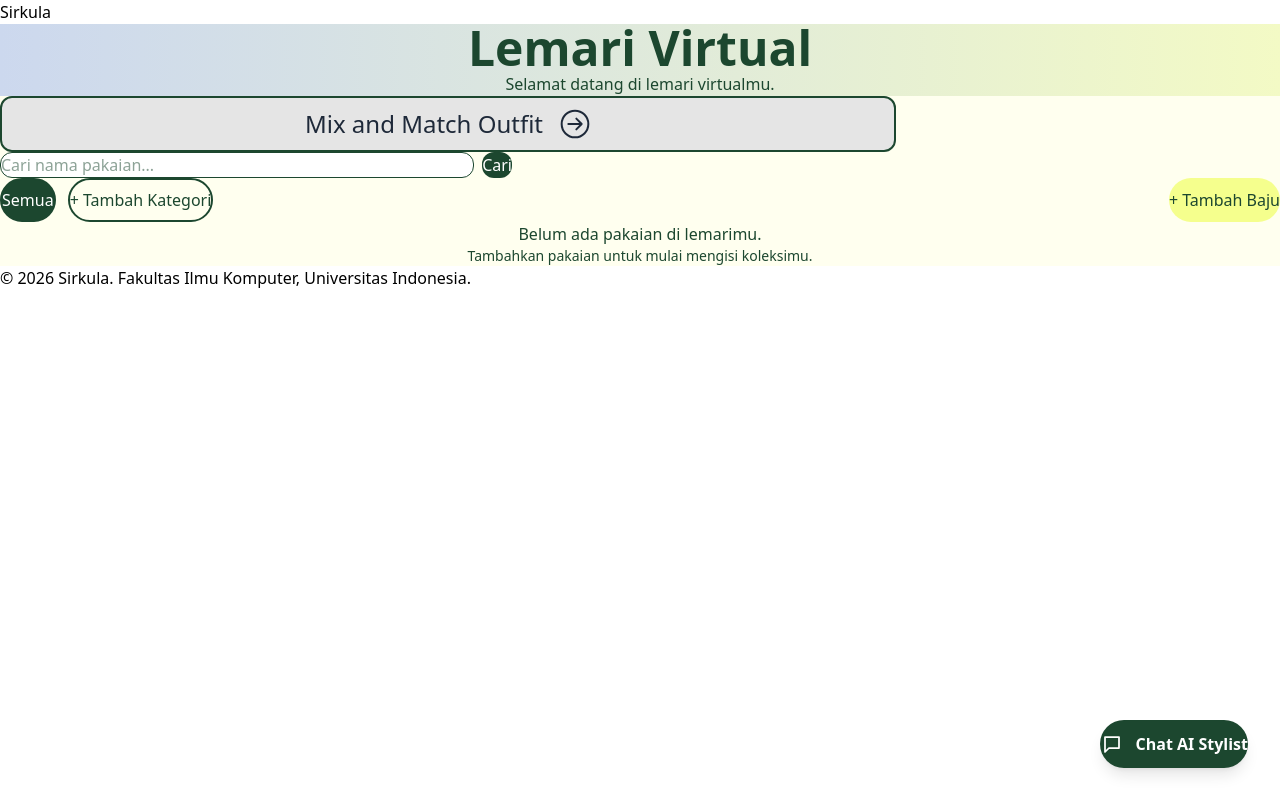
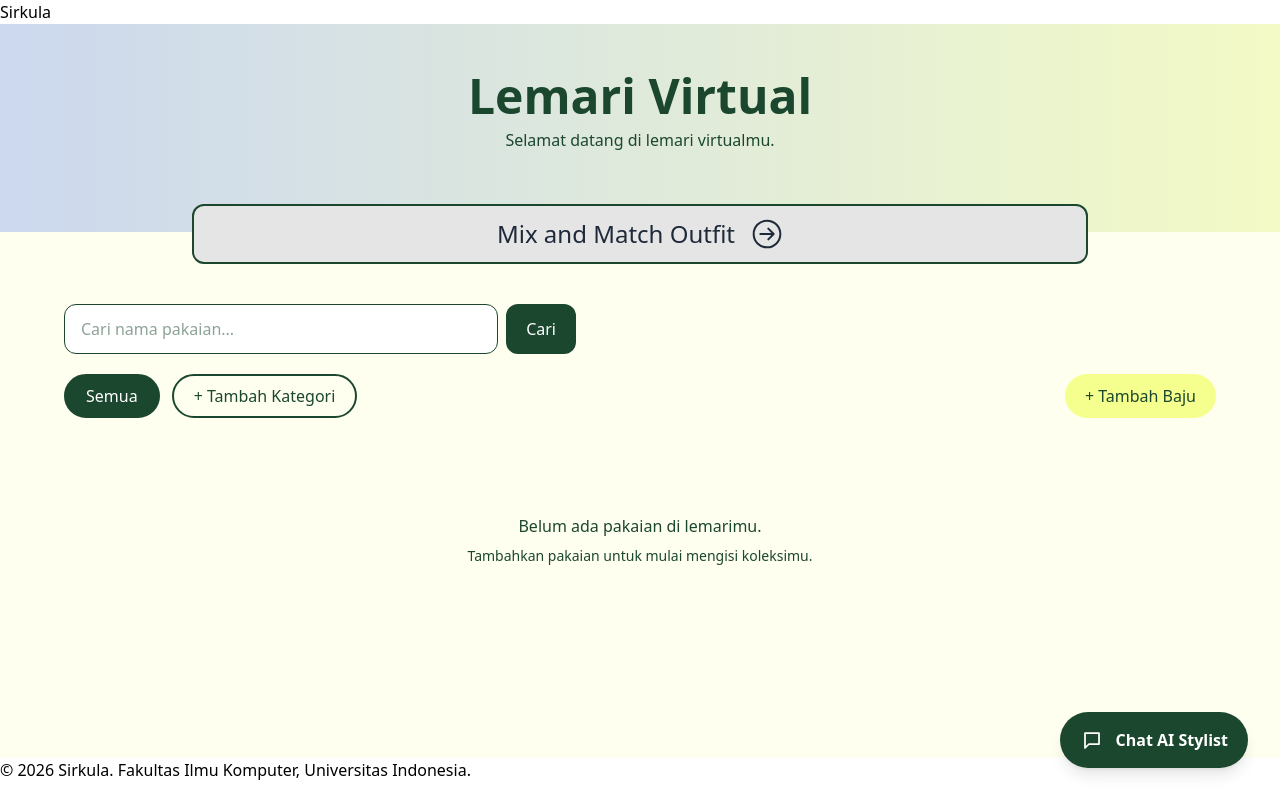
Before and after one commit to pbp-kelompok-f10/sirkula, a Django app: page /wardrobe/ in a window 1280 px wide. Run offline with Django 5.2, Linux system fonts and the light colour scheme; style sheets or scripts are compiled from the project's sources.

Commit message:
fix(wardrobe): correct page title and preserve Tailwind spacing

```diff
--- a/static/css/style.css
+++ b/static/css/style.css
@@ -1,5 +1,7 @@
+@layer base {
 * {
     margin: 0;
     padding: 0;
     box-sizing: border-box;
+    }
 }
--- a/templates/base.html
+++ b/templates/base.html
@@ -10,7 +10,7 @@
     <link rel="stylesheet" href="{% static 'css/tailwind.css' %}">
     <link rel="stylesheet" href="{% static 'css/style.css' %}">
     {% block meta %}
-    <title>Sirkula | {{ name }}</title>
+    <title>{% block title %}Sirkula{% endblock title %}</title>
     {% endblock meta %}
 </head>
 <body>
--- a/templates/wardrobe.html
+++ b/templates/wardrobe.html
@@ -20,7 +20,7 @@
         <p>Selamat datang di lemari virtualmu.</p>
     </section>
 
-    <div class="mx-auto max-w-7xl px-4 sm:px-6 lg:px-8">
+    <div class="mx-auto w-full max-w-[1440px] px-4 sm:px-6 lg:px-16">
 
         <!-- Tujuan tombol dihubungkan saat halaman Mix and Match tersedia -->
         <div class="relative mx-auto -mt-7 mb-10 max-w-4xl">
```
